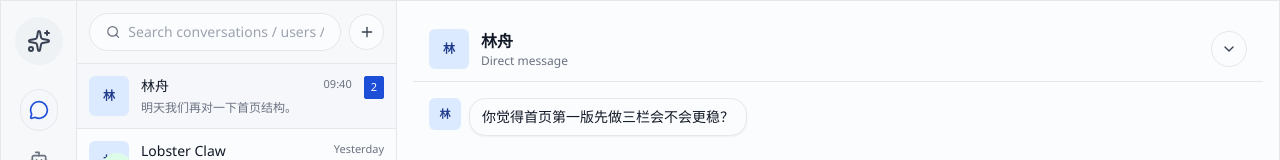
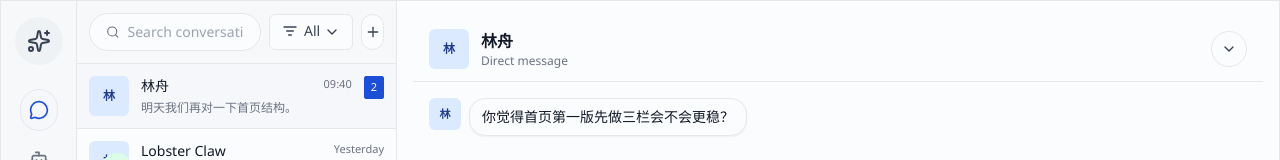
Before and after one commit to ArcheLabs/vibly, a React (Vite) app: page /chat in a window 1280 px wide. Shown: the top 160 px of the page. Built offline with nearby package versions, Linux system fonts and the light colour scheme.

Commit message:
feat: refine agents and chat list UI

```diff
--- a/src/components/agents/AgentListItem.tsx
+++ b/src/components/agents/AgentListItem.tsx
@@ -1,8 +1,5 @@
-import { Circle } from 'lucide-react'
+import { Circle, Lock } from 'lucide-react'
 import { Avatar } from '@/components/ui/Avatar'
-import { Badge } from '@/components/ui/Badge'
-import { useI18n } from '@/i18n'
-import { getVisibilityLabel } from '@/i18n/labels'
 import { cn } from '@/lib/utils'
 import type { Agent } from '@/types'
 
@@ -13,8 +10,6 @@ type AgentListItemProps = {
 }
 
 export function AgentListItem({ agent, active, onClick }: AgentListItemProps) {
-  const { t } = useI18n()
-
   return (
     <button
       type="button"
@@ -24,7 +19,14 @@ export function AgentListItem({ agent, active, onClick }: AgentListItemProps) {
         active ? 'bg-muted' : 'hover-bg-muted',
       )}
     >
-      <Avatar label={agent.name} tone="agent" />
+      <div className="relative">
+        <Avatar label={agent.name} tone="agent" />
+        {agent.visibility === 'private' ? (
+          <span className="absolute -bottom-1 -right-1 inline-flex h-5 w-5 items-center justify-center rounded-full border border-default bg-surface text-secondary">
+            <Lock className="h-3 w-3" />
+          </span>
+        ) : null}
+      </div>
       <div className="min-w-0 flex-1">
         <div className="flex items-start justify-between gap-2">
           <div className="min-w-0">
@@ -33,9 +35,6 @@ export function AgentListItem({ agent, active, onClick }: AgentListItemProps) {
           </div>
           {agent.status === 'active' ? <Circle className="h-3 w-3 fill-emerald-500 text-emerald-500" /> : null}
         </div>
-        <div className="mt-2 flex items-center gap-2">
-          <Badge label={getVisibilityLabel(agent.visibility, t)} variant="default" />
-        </div>
       </div>
     </button>
   )
--- a/src/components/ui/Dropdown.tsx
+++ b/src/components/ui/Dropdown.tsx
@@ -1,4 +1,4 @@
-import { useRef } from 'react'
+import { type ReactNode, useRef } from 'react'
 import { ChevronDown } from 'lucide-react'
 import { useClickOutside } from '@/hooks/useClickOutside'
 import { cn } from '@/lib/utils'
@@ -11,7 +11,7 @@ type DropdownOption = {
 }
 
 type DropdownProps = {
-  label: string
+  label: ReactNode
   open: boolean
   onOpenChange: (open: boolean) => void
   options: DropdownOption[]
--- a/src/i18n/messages.ts
+++ b/src/i18n/messages.ts
@@ -89,6 +89,10 @@ export const messages = {
     },
     chat: {
       searchPlaceholder: '搜索会话 / 用户 / 智能体',
+      filterLabel: '筛选',
+      filterAll: '所有',
+      filterAgentsOnly: '仅 agent',
+      filterHumansOnly: '仅真人',
       noConversationTitle: '暂无聊天',
       noConversationDescription: '当前筛选结果为空。去发现页找一个智能体，直接跑通从发现到聊天的路径。',
       noConversationAction: '前往发现页',
@@ -285,6 +289,10 @@ export const messages = {
     },
     chat: {
       searchPlaceholder: 'Search conversations / users / agents',
+      filterLabel: 'Filter',
+      filterAll: 'All',
+      filterAgentsOnly: 'Agents only',
+      filterHumansOnly: 'Humans only',
       noConversationTitle: 'No conversations',
       noConversationDescription: 'No results found. Go to Discover and start a chat with an agent.',
       noConversationAction: 'Go to Discover',
--- a/src/pages/AgentsPage.tsx
+++ b/src/pages/AgentsPage.tsx
@@ -1,9 +1,10 @@
 import { useMemo, useState } from 'react'
-import { PencilLine, Plus } from 'lucide-react'
+import { Lock, PencilLine, Plus } from 'lucide-react'
 import { AgentListItem } from '@/components/agents/AgentListItem'
 import { EmptyState } from '@/components/common/EmptyState'
 import { ListPanel } from '@/components/layout/ListPanel'
 import { MainPanel } from '@/components/layout/MainPanel'
+import { Avatar } from '@/components/ui/Avatar'
 import { Button } from '@/components/ui/Button'
 import { Divider } from '@/components/ui/Divider'
 import { IconButton } from '@/components/ui/IconButton'
@@ -60,10 +61,19 @@ export function AgentsPage() {
         {selectedAgent ? (
           <div className="p-4">
             <div className="flex items-start justify-between gap-4">
-              <div>
-                <p className="text-[11px] uppercase tracking-[0.16em] text-muted">{t('agents.detailEyebrow')}</p>
-                <h2 className="mt-2 text-2xl font-semibold text-primary">{selectedAgent.name}</h2>
-                <p className="mt-2 max-w-2xl text-sm text-secondary">{selectedAgent.bio}</p>
+              <div className="flex items-start gap-3">
+                <div className="relative">
+                  <Avatar label={selectedAgent.name} size="lg" tone="agent" />
+                  {selectedAgent.visibility === 'private' ? (
+                    <span className="absolute -bottom-1 -right-1 inline-flex h-6 w-6 items-center justify-center rounded-full border border-default bg-surface text-secondary">
+                      <Lock className="h-3.5 w-3.5" />
+                    </span>
+                  ) : null}
+                </div>
+                <div>
+                  <h2 className="text-2xl font-semibold text-primary">{selectedAgent.name}</h2>
+                  <p className="mt-2 max-w-2xl text-sm text-secondary">{selectedAgent.bio}</p>
+                </div>
               </div>
               <Button variant="outline">
                 <PencilLine className="h-4 w-4" />
--- a/src/pages/ChatPage.tsx
+++ b/src/pages/ChatPage.tsx
@@ -1,5 +1,5 @@
 import { useEffect, useMemo, useState } from 'react'
-import { Plus } from 'lucide-react'
+import { ListFilter, Plus } from 'lucide-react'
 import { useNavigate } from 'react-router-dom'
 import { ChatHeader } from '@/components/chat/ChatHeader'
 import { Composer } from '@/components/chat/Composer'
@@ -10,12 +10,14 @@ import { useLayoutOverlay } from '@/components/layout/LayoutOverlayContext'
 import { ListPanel } from '@/components/layout/ListPanel'
 import { MainPanel } from '@/components/layout/MainPanel'
 import { Divider } from '@/components/ui/Divider'
+import { Dropdown } from '@/components/ui/Dropdown'
 import { IconButton } from '@/components/ui/IconButton'
 import { SearchBar } from '@/components/ui/SearchBar'
 import { useI18n } from '@/i18n'
 import { useAppContext } from '@/lib/app-context'
 
 type HeaderTarget = 'human' | 'agent'
+type ConversationFilter = 'all' | 'agent' | 'human'
 
 export function ChatPage() {
   const { t } = useI18n()
@@ -33,6 +35,8 @@ export function ChatPage() {
 
   const [search, setSearch] = useState('')
   const [draft, setDraft] = useState('')
+  const [filterMenuOpen, setFilterMenuOpen] = useState(false)
+  const [conversationFilter, setConversationFilter] = useState<ConversationFilter>('all')
   const [targetMenuOpen, setTargetMenuOpen] = useState(false)
   const [targetView, setTargetView] = useState<HeaderTarget>('human')
 
@@ -44,10 +48,18 @@ export function ChatPage() {
           `${conversation.title} ${conversation.humanName} ${conversation.agentName ?? ''}`
             .toLowerCase()
             .includes(search.toLowerCase())
-        return matchesSearch
+        const matchesFilter =
+          conversationFilter === 'all' ? true : conversation.targetType === conversationFilter
+        return matchesSearch && matchesFilter
       }),
-    [conversations, search],
+    [conversationFilter, conversations, search],
   )
+
+  const filterLabelMap: Record<ConversationFilter, string> = {
+    all: t('chat.filterAll'),
+    agent: t('chat.filterAgentsOnly'),
+    human: t('chat.filterHumansOnly'),
+  }
 
   const selectedConversation =
     conversations.find((conversation) => conversation.id === selectedConversationId) ?? null
@@ -69,6 +81,36 @@ export function ChatPage() {
   const listHeader = (
     <div className="flex items-center gap-2">
       <SearchBar value={search} onChange={setSearch} placeholder={t('chat.searchPlaceholder')} />
+      <Dropdown
+        label={
+          <span className="inline-flex items-center gap-1.5">
+            <ListFilter className="h-4 w-4" />
+            <span>{filterLabelMap[conversationFilter]}</span>
+          </span>
+        }
+        open={filterMenuOpen}
+        onOpenChange={setFilterMenuOpen}
+        options={[
+          {
+            key: 'all',
+            label: t('chat.filterAll'),
+            active: conversationFilter === 'all',
+            onSelect: () => setConversationFilter('all'),
+          },
+          {
+            key: 'agent',
+            label: t('chat.filterAgentsOnly'),
+            active: conversationFilter === 'agent',
+            onSelect: () => setConversationFilter('agent'),
+          },
+          {
+            key: 'human',
+            label: t('chat.filterHumansOnly'),
+            active: conversationFilter === 'human',
+            onSelect: () => setConversationFilter('human'),
+          },
+        ]}
+      />
       <IconButton aria-label={t('actions.createConversation')}>
         <Plus className="h-4 w-4" />
       </IconButton>
```
